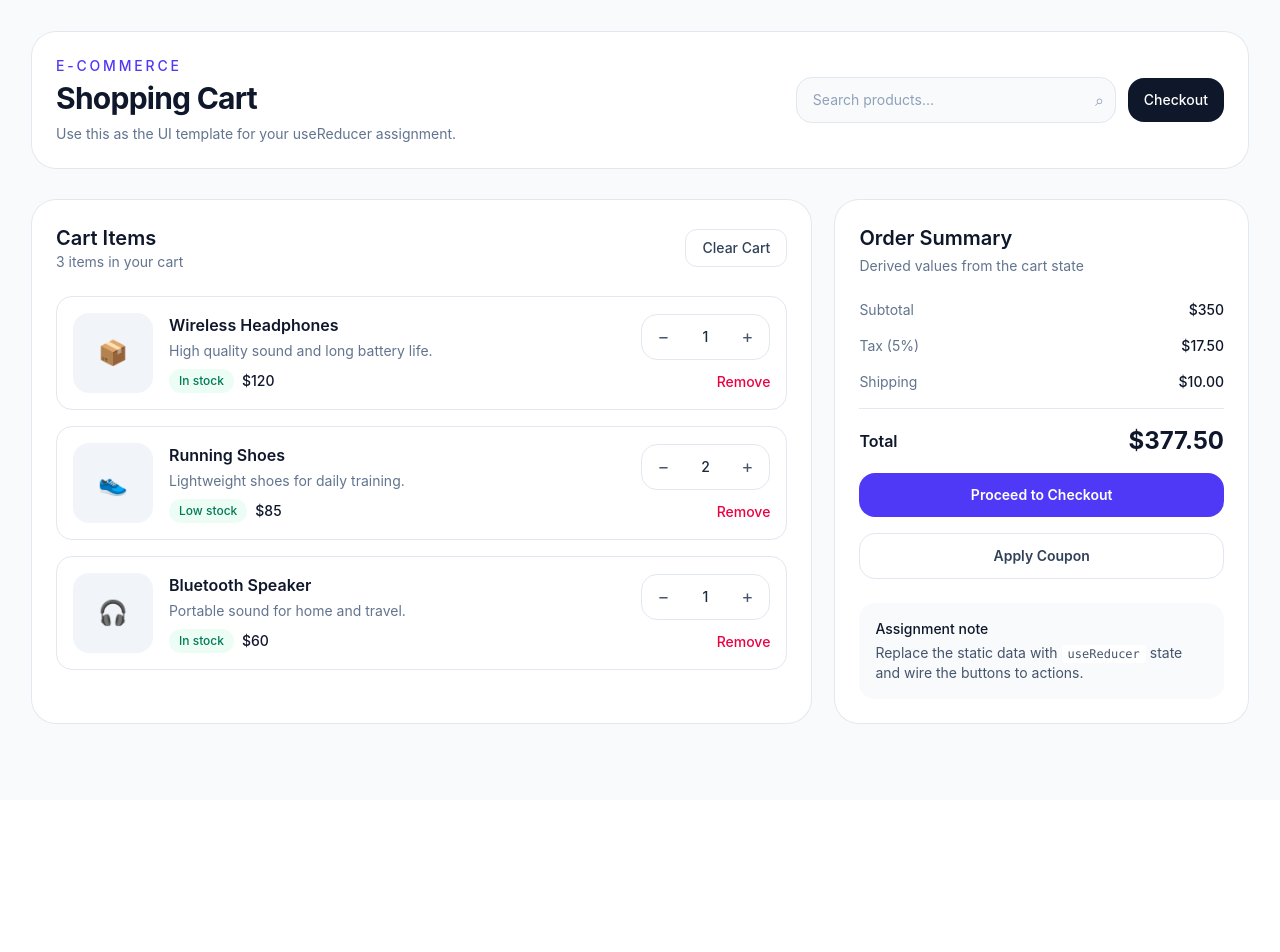
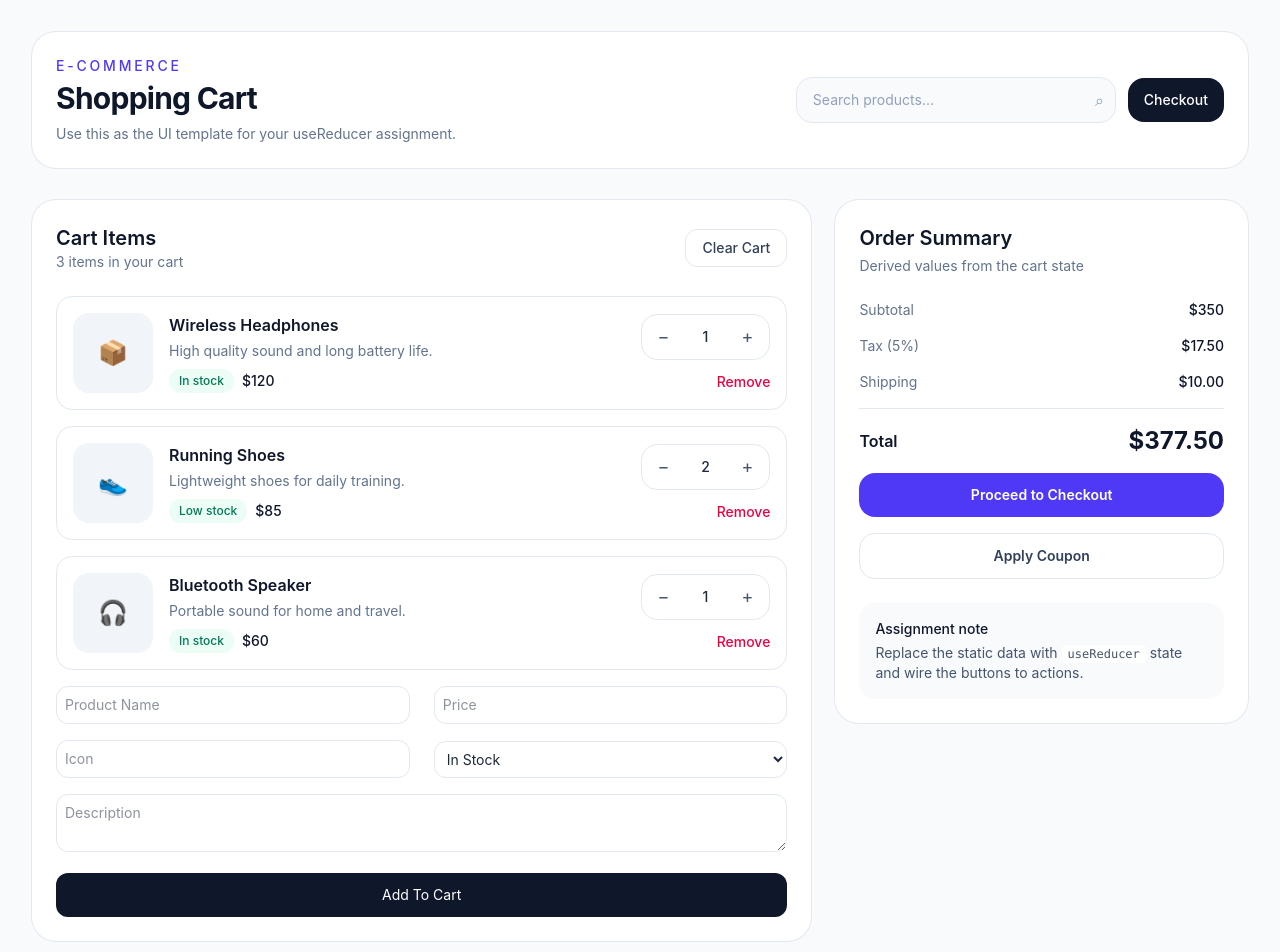
Before and after one commit to jinnahakondo/shop-cart, a React (Vite) app: page / in a window 1280 px wide. Shown: the top 952 px of the page. Before the commit the page ends 800 px from the top, so only its background shows below. Built offline with nearby package versions, Linux system fonts and the light colour scheme.

Commit message:
added item add form and functionality

```diff
--- a/src/App.jsx
+++ b/src/App.jsx
@@ -3,6 +3,8 @@ import { useReducer } from 'react'
 import Cart from './components/cart/Cart'
 import Header from './components/Header'
 import OrderSummary from './components/OrderSummary/OrderSummary'
+
+
 
 const initialState = {
   cart: [
@@ -55,6 +57,11 @@ const reducer = (currentState, action) => {
         ...currentState,
         cart: decrementQuantity(currentState.cart, action.payload)
       };
+    case "ADD_ITEM":
+      return {
+        ...currentState,
+        cart: [...currentState.cart, action.payload]
+      };
     default: currentState;
 
   }
@@ -82,6 +89,7 @@ export default function App() {
 
   const [state, dispatch] = useReducer(reducer, initialState)
 
+
   return (
     <div className='min-h-screen bg-slate-50 text-slate-800 '>
       <main className='mx-auto max-w-7xl px-4 py-8 sm:px-6 lg:px-8'>
--- /dev/null
+++ b/src/components/cart/AddCartItem.jsx
@@ -0,0 +1,77 @@
+
+
+export default function AddCartItem({ dispatch }) {
+
+    const handleSubmit = (e) => {
+        e.preventDefault()
+        const name = e.target.name.value
+        const price = e.target.price.value
+        const icon = e.target.icon.value
+        const description = e.target.description.value
+        const stockStatus = e.target.stockStatus.value
+        const payload = { name, price, icon, description, stockStatus, quantity: 1 }
+        dispatch({
+            type: "ADD_ITEM",
+            payload
+        })
+
+        e.target.reset()
+    }
+
+    return (
+        <form
+            onSubmit={(e) => handleSubmit(e)}
+            className="space-y-4 rounded-2xl w-full text-sm"
+        >
+            <div className="flex items-center gap-6">
+                <input
+                    type="text"
+                    name="name"
+                    placeholder="Product Name"
+                    className="w-full rounded-xl border border-slate-200 p-2"
+                    required
+                />
+
+                <input
+                    type="number"
+                    name="price"
+                    placeholder="Price"
+                    className="w-full rounded-xl border border-slate-200 p-2"
+                    required
+                />
+            </div>
+
+            <div className="flex items-center gap-6">
+                <input
+                    type="text"
+                    name="icon"
+                    placeholder="Icon"
+                    className="w-full rounded-xl border border-slate-200 p-2"
+                />
+
+                <select
+                    name="stockStatus"
+                    className="w-full rounded-xl border border-slate-200 p-2"
+                >
+                    <option value="In Stock">In Stock</option>
+                    <option value="Low Stock">Low Stock</option>
+                    <option value="Out of Stock">Out of Stock</option>
+                </select>
+            </div>
+
+            <textarea
+                name="description"
+                placeholder="Description"
+                className="w-full rounded-xl border border-slate-200 p-2"
+                required
+            />
+
+            <button
+                type="submit"
+                className="w-full rounded-xl bg-slate-900 py-3 text-white"
+            >
+                Add To Cart
+            </button>
+        </form>
+    )
+}
--- a/src/components/cart/Cart.jsx
+++ b/src/components/cart/Cart.jsx
@@ -1,4 +1,5 @@
 
+import AddCartItem from './AddCartItem'
 import CartHeader from './CartHeader'
 import Cartitem from './Cartitem'
 
@@ -11,6 +12,10 @@ export default function Cart({ totalItem, items, dispatch }) {
             <div className="space-y-4">
                 {items.map(item => <Cartitem key={item.id} {...item} dispatch={dispatch} />)}
             </div>
+
+            <div className='flex justify-center items-center mt-4'>
+                <AddCartItem dispatch={dispatch}/>
+            </div>
         </section>
     )
 }
--- a/src/components/cart/CartHeader.jsx
+++ b/src/components/cart/CartHeader.jsx
@@ -8,6 +8,7 @@ export default function CartHeader({ totalItem, dispatch }) {
                 <h2 className="text-xl font-semibold text-slate-900">Cart Items</h2>
                 <p className="text-sm text-slate-500">{totalItem} items in your cart</p>
             </div>
+
             <button onClick={() => dispatch({
                 type: "CLEAR_CART"
             })} className="rounded-xl border border-slate-200 px-4 py-2 text-sm font-medium text-slate-700 hover:bg-slate-50">
--- a/src/components/cart/Cartitem.jsx
+++ b/src/components/cart/Cartitem.jsx
@@ -10,6 +10,31 @@ export default function Cartitem({
     stockStatus,
     dispatch,
 }) {
+
+
+    const handleDecrement = (id) => {
+        dispatch({
+            type: "DECREASE_QTY",
+            payload: id
+        })
+
+    }
+
+    const handleIncrement = (id) => {
+        dispatch({
+            type: "INCREASE_QTY",
+            payload: id
+        })
+
+    }
+
+    const handleRemoveItem = (id) => {
+        dispatch({
+            type: "REMOVE_ITEM",
+            payload: id
+        })
+    }
+
     return (
         <article className="flex flex-col gap-4 rounded-2xl border border-slate-200 p-4 sm:flex-row sm:items-center sm:justify-between">
             <div className="flex items-start gap-4">
@@ -33,31 +58,22 @@ export default function Cartitem({
                     {/* decrement quantity */}
                     <button
                         disabled={quantity === 1}
-                        onClick={() => dispatch({
-                            type: "DECREASE_QTY",
-                            payload: id
-                        })}
+                        onClick={() => handleDecrement(id)}
                         className="px-4 py-2 text-lg text-slate-600 hover:bg-slate-50">−</button>
 
                     {/* quantity */}
                     <span className="min-w-10 px-3 py-2 text-center text-sm font-medium">{quantity}</span>
                     {/* increment quantity */}
                     <button
-                        onClick={() => dispatch({
-                            type: "INCREASE_QTY",
-                            payload: id
-                        })}
+                        onClick={() => handleIncrement(id)}
                         className="px-4 py-2 text-lg text-slate-600 hover:bg-slate-50">+</button>
                 </div>
 
                 {/* remove a item */}
                 <button
-                    onClick={() => dispatch({
-                        type: "REMOVE_ITEM",
-                        payload: id
-                    })}
+                    onClick={() => handleRemoveItem(id)}
                     className="text-sm font-medium text-rose-600 hover:text-rose-700">Remove</button>
             </div>
-        </article>
+        </article >
     )
 }
```
